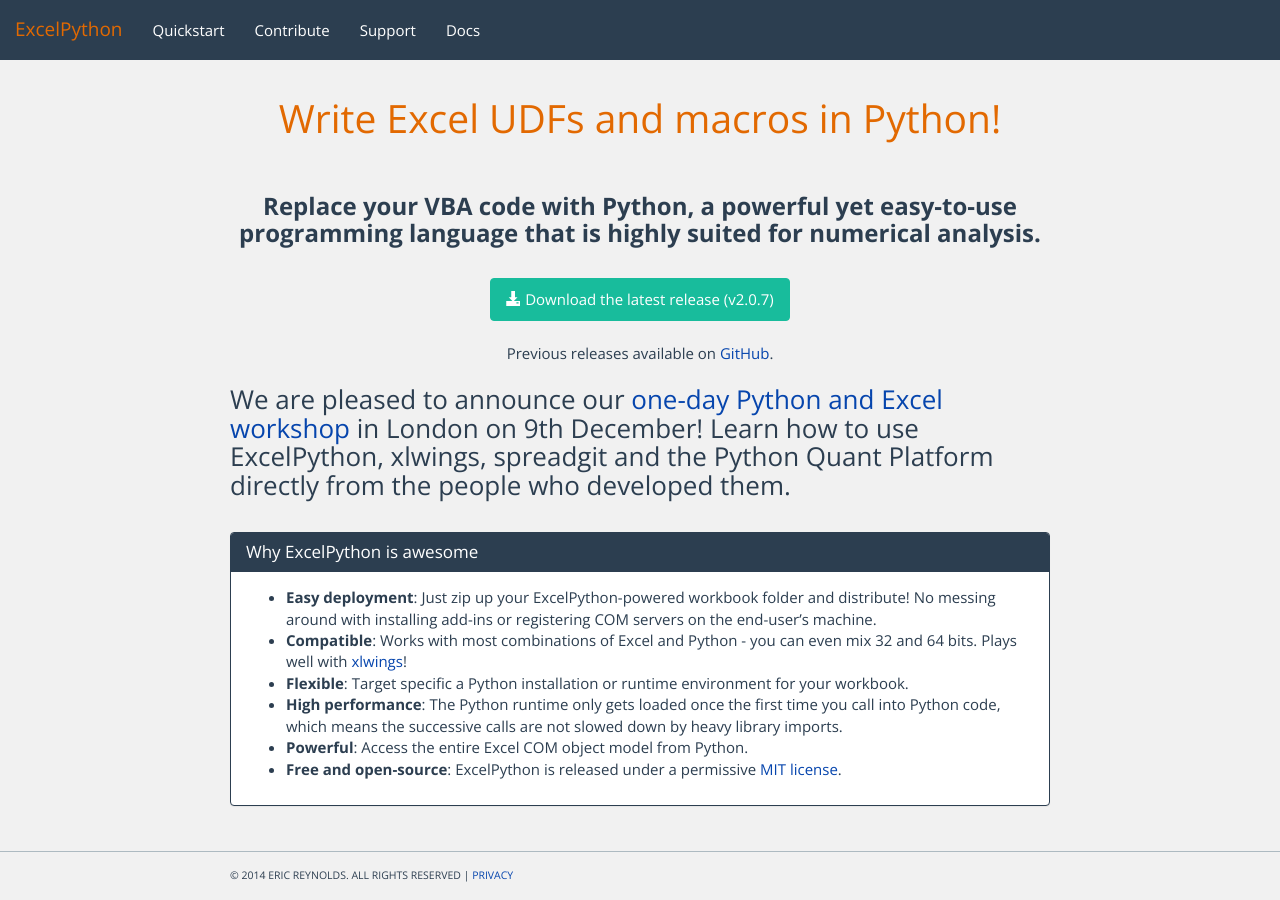
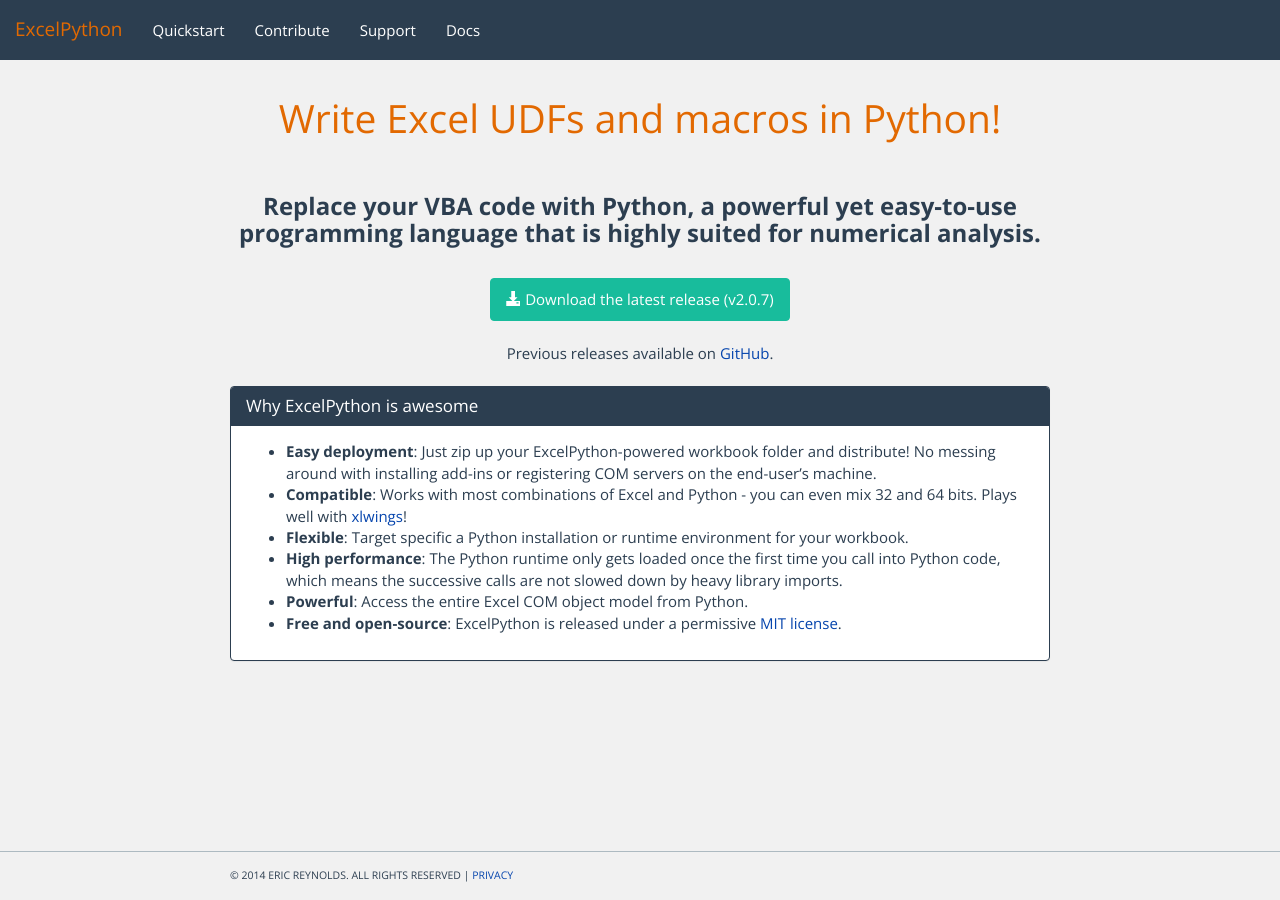
Before and after one commit to ericremoreynolds/excelpython, a Jekyll site: the page built from index.md, in a window 1280 px wide. Built offline with Jekyll 4.4.1, drawn with Linux system fonts in a browser that asks for light colours; nearby versions of some CDN libraries; Markdown is read by kramdown in place of the engine named in the settings.

Commit message:
Update index.md

```diff
--- a/index.md
+++ b/index.md
@@ -42,8 +42,6 @@
 
 <div style="text-align: center;">Previous releases available on <a href="https://github.com/ericremoreynolds/excelpython/releases">GitHub</a>.</div>
 
-### We are pleased to announce our [one-day Python and Excel workshop](http://www.zoomeranalytics.com/training) in London on 9th December! Learn how to use ExcelPython, xlwings, spreadgit and the Python Quant Platform directly from the people who developed them.
-
 <div>
 &nbsp;
 </div>
```
